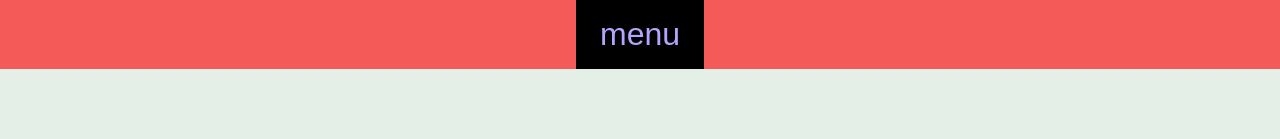
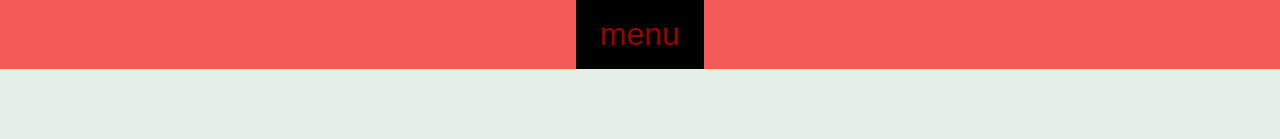
Before and after one commit to luiz-caue-bernardo2000/portfolio, a plain HTML site: page biologia.html in a window 1280 px wide. Shown: the top 139 px of the page. Drawn offline with Linux system fonts and the light colour scheme.

Commit message:
biologia.css

```diff
--- a/biologia.css
+++ b/biologia.css
@@ -8,7 +8,7 @@
     --preto: #000000;
     --marinho: #ff00009d;
     --amarelo-claro: #FFF2AF;
-    --roxo-claro: #B2A5FF;
+    --roxo-claro: #ff00009d;
     --azul-claro: #E4EFE7;
     --branco: #7a7a7a;
     --marron-claro: #FAF1E6;
```
